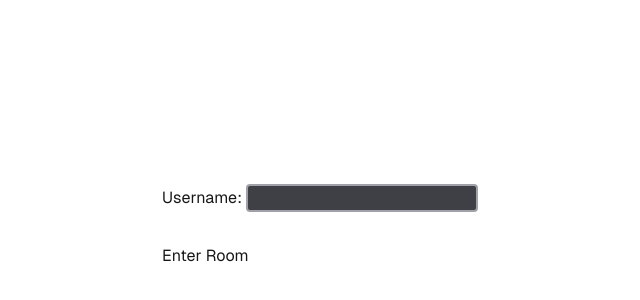
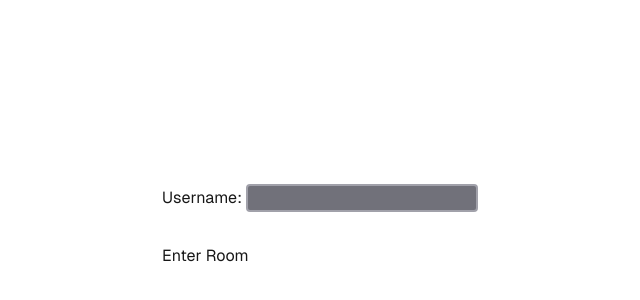
Before and after one commit to ConlynPattison/Hearth, a Next.js app in the folder client/: page / in a window 1280 px wide. Shown: the part 174-474 px from the top of the page, without its empty margins (320-960 px from the left). Built offline with nearby package versions, Linux system fonts and the light colour scheme.

Commit message:
Made text background more readable for both light and dark

```diff
--- a/client/src/app/dashboard/page.tsx
+++ b/client/src/app/dashboard/page.tsx
@@ -94,7 +94,7 @@ export default function Dashboard() {
 		<>
 			<h1 className="text-4xl font-bold text-emerald-400 text-center">{username}</h1>
 			<form onSubmit={sendMessage}>
-				<label>Message: <br /><textarea className="bg-zinc-700 rounded border-2 border-zinc-400"
+				<label>Message: <br /><textarea className="bg-zinc-500 rounded border-2 border-zinc-400"
 					ref={messageBox}
 					onKeyDown={handleKeyDown}
 				></textarea></label>
@@ -119,7 +119,7 @@ export default function Dashboard() {
 								:
 								<>
 									<p className="underline">{message.senderUsername}:</p>
-									<p className="whitespace-pre bg-zinc-700 w-[50%] text-wrap">{message.content}</p>
+									<p className="whitespace-pre bg-zinc-500 w-[50%] text-wrap">{message.content}</p>
 								</>
 						}
 
--- a/client/src/app/page.tsx
+++ b/client/src/app/page.tsx
@@ -14,7 +14,7 @@ export default function Home() {
 			<main className="flex flex-col gap-8 row-start-2 items-center sm:items-start">
 				<label htmlFor="username">
 					Username: <input
-						className="bg-zinc-700 rounded border-2 border-zinc-400"
+						className="bg-zinc-500 rounded border-2 border-zinc-400"
 						type="text"
 						name="username"
 						value={username}
```
